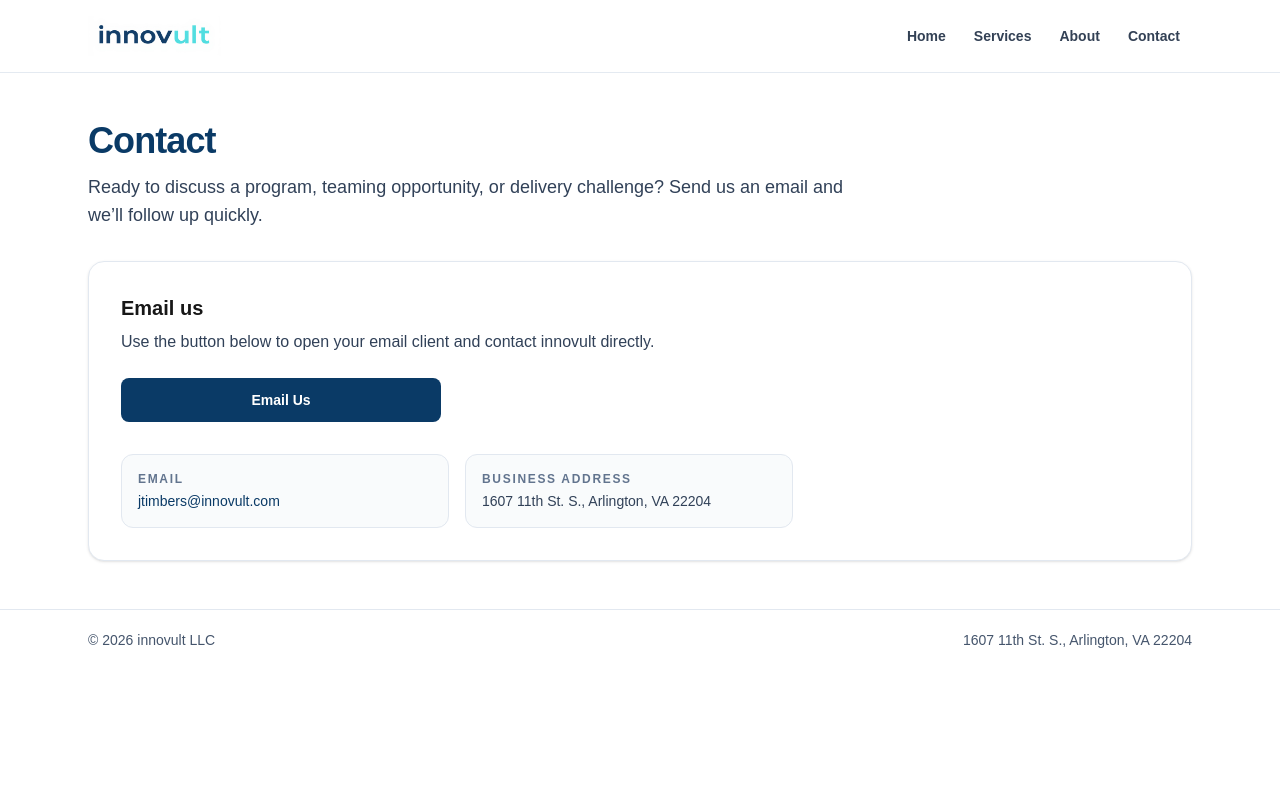
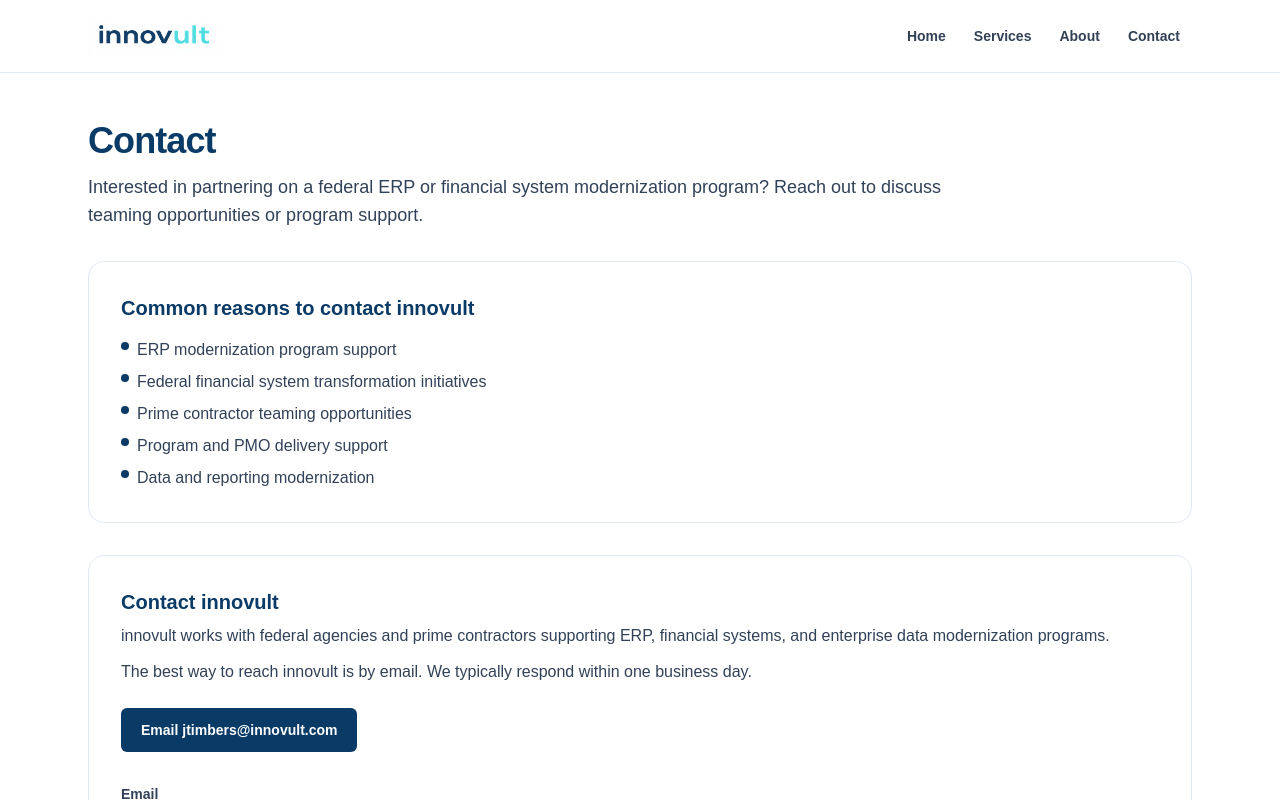
Before and after one commit to jtimbers3/innovult-site, a Next.js app in the folder innovult-site/: page /contact in a window 1280 px wide. Shown: the top 800 px of the page. Built offline with nearby package versions, Linux system fonts and the light colour scheme.

Commit message:
Rewrite Contact page for ERP-focused outreach and teaming CTA

```diff
--- a/innovult-site/src/app/contact/page.tsx
+++ b/innovult-site/src/app/contact/page.tsx
@@ -1,35 +1,64 @@
 export default function ContactPage() {
+  const reasons = [
+    "ERP modernization program support",
+    "Federal financial system transformation initiatives",
+    "Prime contractor teaming opportunities",
+    "Program and PMO delivery support",
+    "Data and reporting modernization",
+  ];
+
   return (
-    <div className="space-y-8 fade-up">
+    <div className="space-y-8">
       <section>
         <h1 className="text-4xl font-bold tracking-tight text-[#0A3A66]">Contact</h1>
-        <p className="mt-3 max-w-3xl text-lg text-slate-700">
-          Ready to discuss a program, teaming opportunity, or delivery challenge? Send us an email and we’ll follow up quickly.
+        <p className="mt-3 max-w-4xl text-lg text-slate-700">
+          Interested in partnering on a federal ERP or financial system modernization program? Reach out to discuss
+          teaming opportunities or program support.
         </p>
       </section>
 
-      <section className="rounded-2xl border border-slate-200 bg-white p-8 shadow-sm">
-        <h2 className="text-xl font-semibold">Email us</h2>
-        <p className="mt-2 text-slate-700">Use the button below to open your email client and contact innovult directly.</p>
+      <section className="rounded-2xl border border-slate-200 bg-white p-8">
+        <h2 className="text-xl font-semibold text-[#0A3A66]">Common reasons to contact innovult</h2>
+        <ul className="mt-4 space-y-2 text-slate-700">
+          {reasons.map((reason) => (
+            <li key={reason} className="flex items-start gap-2">
+              <span className="mt-1 h-2 w-2 rounded-full bg-[#0A3A66]" aria-hidden />
+              <span>{reason}</span>
+            </li>
+          ))}
+        </ul>
+      </section>
 
-        <div className="mt-6 max-w-xs">
-          <a href="mailto:jtimbers@innovult.com?subject=innovult%20Inquiry" className="btn-primary block px-5 py-3 text-center text-sm">
-            Email Us
+      <section className="rounded-2xl border border-slate-200 bg-white p-8">
+        <h2 className="text-xl font-semibold text-[#0A3A66]">Contact innovult</h2>
+        <p className="mt-2 text-slate-700">
+          innovult works with federal agencies and prime contractors supporting ERP, financial systems, and enterprise
+          data modernization programs.
+        </p>
+        <p className="mt-3 text-slate-700">
+          The best way to reach innovult is by email. We typically respond within one business day.
+        </p>
+
+        <div className="mt-6">
+          <a
+            href="mailto:jtimbers@innovult.com?subject=Federal%20ERP%20Program%20Support"
+            className="inline-flex rounded-md bg-[#0A3A66] px-5 py-3 text-sm font-semibold text-white hover:bg-[#072A4A]"
+          >
+            Email jtimbers@innovult.com
           </a>
         </div>
 
-        <div className="mt-8 grid gap-4 md:max-w-2xl md:grid-cols-2">
-          <div className="rounded-xl border border-slate-200 bg-slate-50/80 p-4">
-            <p className="text-xs font-semibold uppercase tracking-[0.14em] text-slate-500">Email</p>
-            <a className="mt-1 block text-sm font-medium text-[#0A3A66] hover:underline" href="mailto:jtimbers@innovult.com">
-              jtimbers@innovult.com
-            </a>
-          </div>
-
-          <div className="rounded-xl border border-slate-200 bg-slate-50/80 p-4">
-            <p className="text-xs font-semibold uppercase tracking-[0.14em] text-slate-500">Business Address</p>
-            <p className="mt-1 text-sm font-medium text-slate-700">1607 11th St. S., Arlington, VA 22204</p>
-          </div>
+        <div className="mt-8 space-y-3 text-sm text-slate-600">
+          <p>
+            <span className="font-semibold text-slate-700">Email</span>
+            <br />
+            jtimbers@innovult.com
+          </p>
+          <p>
+            <span className="font-semibold text-slate-700">Business Address</span>
+            <br />
+            1607 11th St. S., Arlington, VA 22204
+          </p>
         </div>
       </section>
     </div>
```
